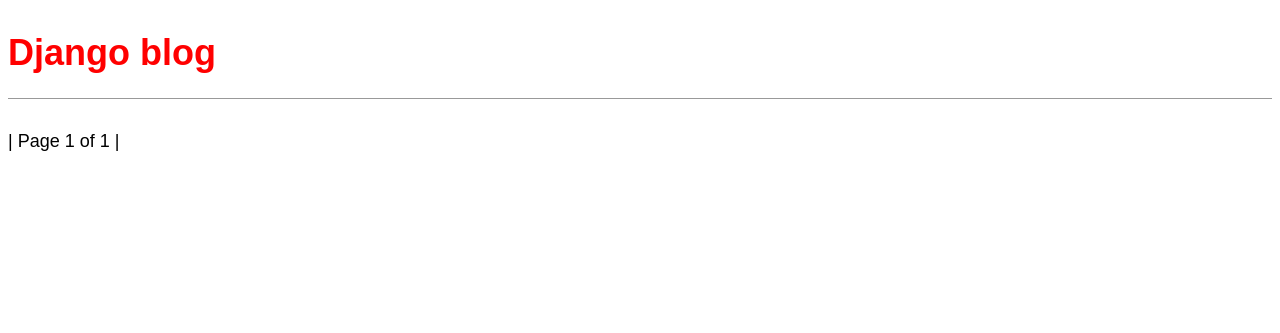
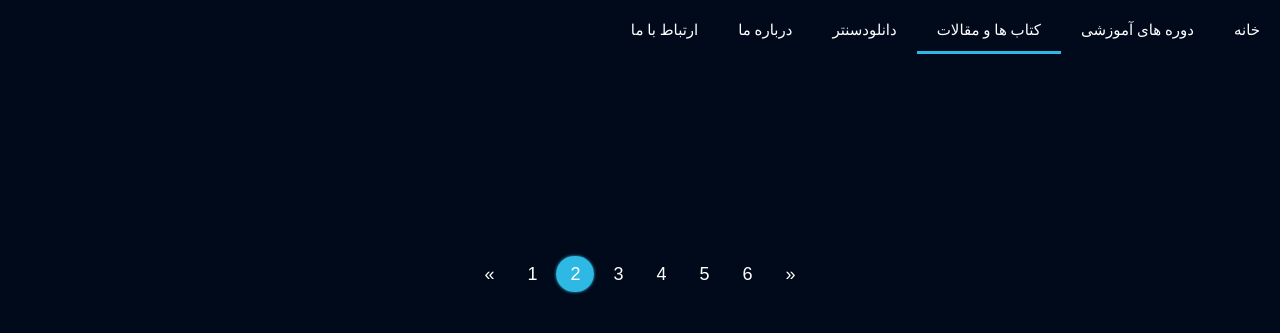
Before and after one commit to haxisfree/haxblog, a Django app: page / in a window 1280 px wide. Shown: the top 333 px of the page. Run offline with Django 3.2, Linux system fonts and the light colour scheme; data that the repository does not hold is empty; some libraries are stand-ins or nearby versions; some web fonts are replaced.

Commit message:
git ignore file is added. front-end is in progress

```diff
--- a/blog/admin.py
+++ b/blog/admin.py
@@ -4,7 +4,7 @@
 from .models import Post
 
 class BookAdmin(admin.ModelAdmin):
-    list_display = ('title', 'covers', 'slug', 'pubdate', 'category', 'status')
+    list_display = ('title', 'covers' , 'slug', 'pubdate', 'category', 'status')
     list_filter = ('category', 'status')
     search_fields = ('title', 'body')
     ordering = ['status', 'pubdate']
--- /dev/null
+++ b/static/css/grids.css
@@ -0,0 +1,171 @@
+*{
+    padding:0;
+    margin:0;
+    list-style:none;
+}
+.wrapper {
+    max-width: 1280px;
+    margin: 0 auto;
+    display:block;
+}
+.row:after {
+    content: ' ';
+    clear: both;
+    display: block;
+}
+[class^="col-"] {
+    float: right;
+    box-sizing: border-box;
+    padding-left: 12px;
+    padding-right: 12px;
+}
+.col-xs-12 {
+    width: 100%;
+}
+.col-xs-11 {
+    width: 91.66666667%;
+}
+.col-xs-10 {
+    width: 83.33333333%;
+}
+.col-xs-9 {
+    width: 75%;
+}
+.col-xs-8 {
+    width: 66.66666667%;
+}
+.col-xs-7 {
+    width: 58.33333333%;
+}
+.col-xs-6 {
+    width: 50%;
+}
+.col-xs-5 {
+    width: 41.66666667%;
+}
+.col-xs-4 {
+    width: 33.33333333%;
+}
+.col-xs-3 {
+    width: 25%;
+}
+.col-xs-2 {
+    width: 16.66666667%;
+}
+.col-xs-1 {
+    width: 8.33333333%;
+}
+@media screen and (min-width: 720px) {
+    .col-sm-12 {
+        width: 100%;
+    }
+    .col-sm-11 {
+        width: 91.66666667%;
+    }
+    .col-sm-10 {
+        width: 83.33333333%;
+    }
+    .col-sm-9 {
+        width: 75%;
+    }
+    .col-sm-8 {
+        width: 66.66666667%;
+    }
+    .col-sm-7 {
+        width: 58.33333333%;
+    }
+    .col-sm-6 {
+        width: 50%;
+    }
+    .col-sm-5 {
+        width: 41.66666667%;
+    }
+    .col-sm-4 {
+        width: 33.33333333%;
+    }
+    .col-sm-3 {
+        width: 25%;
+    }
+    .col-sm-2 {
+        width: 16.66666667%;
+    }
+    .col-sm-1 {
+        width: 8.33333333%;
+    }
+}
+@media screen and (min-width: 960px) {
+    .col-md-12 {
+        width: 100%;
+    }
+    .col-md-11 {
+        width: 91.66666667%;
+    }
+    .col-md-10 {
+        width: 83.33333333%;
+    }
+    .col-md-9 {
+        width: 75%;
+    }
+    .col-md-8 {
+        width: 66.66666667%;
+    }
+    .col-md-7 {
+        width: 58.33333333%;
+    }
+    .col-md-6 {
+        width: 50%;
+    }
+    .col-md-5 {
+        width: 41.66666667%;
+    }
+    .col-md-4 {
+        width: 33.33333333%;
+    }
+    .col-md-3 {
+        width: 25%;
+    }
+    .col-md-2 {
+        width: 16.66666667%;
+    }
+    .col-md-1 {
+        width: 8.33333333%;
+    }
+}
+@media screen and (min-width: 1140px) {
+    .col-lg-12 {
+        width: 100%;
+    }
+    .col-lg-11 {
+        width: 91.66666667%;
+    }
+    .col-lg-10 {
+        width: 83.33333333%;
+    }
+    .col-lg-9 {
+        width: 75%;
+    }
+    .col-lg-8 {
+        width: 66.66666667%;
+    }
+    .col-lg-7 {
+        width: 58.33333333%;
+    }
+    .col-lg-6 {
+        width: 50%;
+    }
+    .col-lg-5 {
+        width: 41.66666667%;
+    }
+    .col-lg-4 {
+        width: 33.33333333%;
+    }
+    .col-lg-3 {
+        width: 25%;
+    }
+    .col-lg-2 {
+        width: 16.66666667%;
+    }
+    .col-lg-1 {
+        width: 8.33333333%;
+    }
+}
--- /dev/null
+++ b/static/css/styles.css
@@ -0,0 +1,244 @@
+@font-face {
+    font-family: iransans;
+    src: url('fonts/IRANSans.woff') format('woff');
+    font-weight: normal;
+    font-style: normal;
+}
+@font-face {
+    font-family: aviny;
+    src: url('fonts/Aviny.woff') format('woff');
+    font-weight: normal;
+    font-style: normal;
+}
+
+body {
+    font-family: iransans;
+    direction: rtl;
+    background-color: #010a1b;
+}
+
+input, select, textarea {
+    font-family: inherit;
+    font-size: inherit;
+}
+
+a {
+    text-decoration: none;
+}
+
+
+
+/* base styles */
+
+#menu {
+    font-family: iransans;
+    padding: 10px 0;
+    position: fixed;
+    top: 54px;
+    bottom: 0;
+    width: 300px;
+    right: -300px;
+    line-height: 270%;
+    transition: 0.3s;
+    z-index: 1;
+    overflow: auto;
+}
+#menu a {
+    display: block;
+    color: white;
+    padding: 0 15px;
+}
+
+#menu a:hover {
+    border-bottom: 3px solid #2eb9e5;
+}
+
+#menu a.active {
+    border-bottom: 3px solid #2eb9e5;
+}
+
+#menu .submenu a {
+    padding-right: 30px;
+    font-size: 14px;
+}
+
+#menu .submenu {
+    display: none;
+    background-color: #000000;
+    background-color: rgba(0, 0, 0, 0.7);
+    box-shadow: 0 0 3px #2eb9e5;
+}
+
+#copyright {
+    background-color: gray;
+    padding: 20px 0;
+}
+#copyright p{
+    font-size: 14px;
+    text-align: center;
+    margin: 1px 0;
+}
+#last-post{
+    text-align: center;
+}
+#last-post a{
+    color: black;
+}
+#footer{
+    background-color: gray;
+    padding: 40px 0 60px 0;
+}
+#contact{
+    text-align: center;
+}
+.phone{
+    direction: ltr;
+}
+.mail{
+    direction: ltr;
+}
+.previousnext {
+    background-color: #999999;
+    color: black;
+    border-radius: 50%;
+    padding: 8px 16px;
+
+}
+.pagination{
+    direction: ltr;
+    display: block;
+    text-align: center;
+    margin: 100px auto;
+}
+.pagination a{
+    color: white;
+    padding: 8px 14px;
+    text-decoration: none;
+}
+.pagination a.active {
+    background-color: #2eb9e5;
+    box-shadow: 0 0 3px #2eb9e5;
+    border-radius: 20px;
+}
+.pagination a:hover{ color: #2eb9e5;}
+
+
+
+#articles{
+    padding: 100px;
+
+}
+.article {
+    box-shadow: 0 0 3px #2eb9e5;
+    margin: 20px;
+    height: 500px;
+
+}
+.article a{
+    color:#010a1b;
+}
+
+/* ------------------------------------------------------------------------------------------------------------------------------- */
+@media screen and (min-width: 720px) {
+    #logo {
+        display:block;
+        text-align: center;
+        padding-top: 10px;
+    }
+}
+
+/* ------------------------------------------------------------------------------------------------------------------------------- */
+@media screen and (min-width: 960px) {
+    #header {
+        padding-top: 0;
+    }
+    #menu {
+        position: static;
+        width: 100%;
+        box-shadow: none;
+        font-size:15px;
+        background-color:#010a1b;
+    }
+    #menu .plus {
+        display: none;
+    }
+    #menu > ul {
+        max-width: 1280px;
+        margin: 0 auto;
+    }
+    #menu .item {
+        float: right;
+    }
+    #menu a {
+        border: none;
+        padding: 0 20px;
+        border-bottom: 3px solid #010a1b;
+    }
+    #menu a:hover {
+        background-color: transparent;
+    }
+    #menu li:hover > ul {
+        display: block !important;
+    }
+    #menu .submenu {
+        width: 150px;
+        position: absolute;
+        border: 3px solid #010a1b;;
+        border-radius: 0 0 5px 5px ;
+        border-top: none;
+        background-color: #010a1b;;
+        background-color: rgba(0, 0, 0, 0.7);
+        z-index:1;
+        line-height:240%;
+    }
+    #menu .subitem {
+        position: relative;
+
+    }
+    #menu .submenu .submenu {
+        top: -1px;
+        right: 100%;
+        background-color: #f3fff3;
+    }
+    #menu .subitem a {
+        padding: 0 15px !important;
+    }
+    #menu .subitem a:hover {
+       border-bottom: 3px solid #2eb9e5;
+       background-color: #2eb9e5;
+    }
+}
+
+/* ------------------------------------------------------------------------------------------------------------------------------- */
+@media screen and (min-width: 1140px) {
+    main > div{
+        display:flex;
+    }
+    main > div > div{
+        order:2;
+    }
+}
+
+/*.wrapper{
+    width:360px;
+}
+@media screen and (min-width: 720px) {
+    .wrapper{
+        width:720px;
+    }
+}
+@media screen and (min-width: 960px) {
+    .wrapper{
+        width:960px;
+    }
+}
+@media screen and (min-width: 1140px) {
+    .wrapper{
+        width:1140px;
+    }
+}
+@media screen and (min-width: 1280px) {
+    .wrapper{
+        width:1280px;
+    }
+}*/
--- a/templates/base.html
+++ b/templates/base.html
@@ -2,20 +2,62 @@
 
 <html>
     <head>
-        <title>Django Blog</title>
+        <title>Hax Blog</title>
+        <meta charset="utf-8" />
+        <link href="{% static 'css/grids.css' %}"rel="stylesheet" />
+        <link href="{% static 'css/styles.css' %}" rel="stylesheet" />
         <link href="{% static 'css/base.css' %}" rel="stylesheet">
+        <meta name="viewport" content="width=device-width, initial-scale=1.0" />
+        <script src="jquery.js"></script>
+        <script>
+
+        </script>
     </head>
-    <bod>
-        <header>
-            <h1><a href="{% url 'home' %}">Django blog</a></h1>
-        </header>
-
-        <div>
+    <body>
+            <nav id="menu">
+                <ul>
+                    <li class="item">
+                        <a href="#">خانه</a>
+                    </li>
+                    <li class="item">
+                        <a href="#">دوره های آموزشی</a>
+                        <ul class="submenu">
+                            <li class="subitem">
+                                <a href="#">ویدیویی</a>
+                            </li>
+                            <li class="subitem">
+                                <a href="#">آنلاین</a>
+                            </li>
+                            <li class="subitem">
+                                <a href="#">حضوری</a>
+                            </li>
+                        </ul>
+                    </li>
+                    <li class="item">
+                        <a href="{% url 'home' %}" class="active">کتاب ها و مقالات</a>
+                    </li>
+                    <li class="item">
+                        <a href="#">دانلودسنتر</a>
+                    </li>
+                    <li class="item">
+                        <a href="#">درباره ما</a>
+                        <ul class="submenu">
+                            <li class="subitem">
+                                <a href="#">معرفی و اهداف</a>
+                            </li>
+                            <li class="subitem">
+                                <a href="#">سوالات متداول</a>
+                            </li>
+                        </ul>
+                    </li>
+                    <li class="item">
+                        <a href="#">ارتباط با ما</a>
+                    </li>
+                </ul>
+            </nav>
             {% block content %}
 
             {% endblock content %}
-                </span>
-            </div>
-        </div>
-    </bod>
+
+    </body>
 </html>
--- a/templates/home.html
+++ b/templates/home.html
@@ -1,35 +1,46 @@
 {% extends 'base.html' %}
 <!-- {% load static %} -->
+{% block content %}
 
-{% block content %}
+    <div id="articles" class="col-md-12">
     {% for post in post %}
-        <div class="post_entry">
-            <h2><a href="{% url 'post_detail' post.pk %}">{{post.title}}</a></h2>
-            <p>{{post.body}}</p>
+        <div class="col-xs-12 col-sm-6 col-md-4">
+            <div class="article">
+                <h2><a href="{% url 'post_detail' post.pk %}">{{post.title}}</a></h2>
+            </div>
         </div>
     {% endfor %}
+    </div>
 
-
-
-
-
+    <br>
+    <br>
 
     <div class="pagination">
+        <a href="#">&laquo;</a>
+        <a href="#">1</a>
+        <a class="active" href="#">2</a>
+        <a href="#">3</a>
+        <a href="#">4</a>
+        <a href="#">5</a>
+        <a href="#">6</a>
+        <a href="#">&raquo;</a>
+    </div>
+    <!-- <div class="pagination">
         <span class="step-links">
             {% if post.has_next %}
-                <a class="btn btn-primary float-right" href="?page={{post.next_page_number}}">&larr; Old posts</a>
+                <a class="previousnext" href="?page={{post.next_page_number}}">&#8249</a>
             {% endif %}
 
 
             <span class="current">
-                | Page {{ post.number }} of {{ post.paginator.num_pages }} |
+                &nbsp; Page {{ post.number }} of {{ post.paginator.num_pages }} &nbsp;
             </span>
 
             {% if post.has_previous %}
-                <a class="btn btn-primary float-right" href="?page={{post.previous_page_number}}">New posts &rarr;</a>
+                <a class="previousnext" href="?page={{post.previous_page_number}}">&#8250</a>
             {% endif %}
         </span>
-    </div>
+    </div>        -->
 
 
     <!-- {% url 'home' %}?page={{page_obj.previous_page_number}} -->
```
Also changed, not shown: blog/migrations/0009_auto_20211214_1343.py (added), blog/migrations/0010_auto_20211214_1744.py (added), media/covers/index.jpeg (added), media/covers/index.png (added), media/covers/index_1xTJNaz.png (added), media/covers/index_3DyGGSD.png (added), media/covers/index_BZum11G.png (added), media/covers/index_JKrEEUL.png (added), media/covers/index_eAMSxLs.png (added), static/css/home.css (added), 1 other file.
